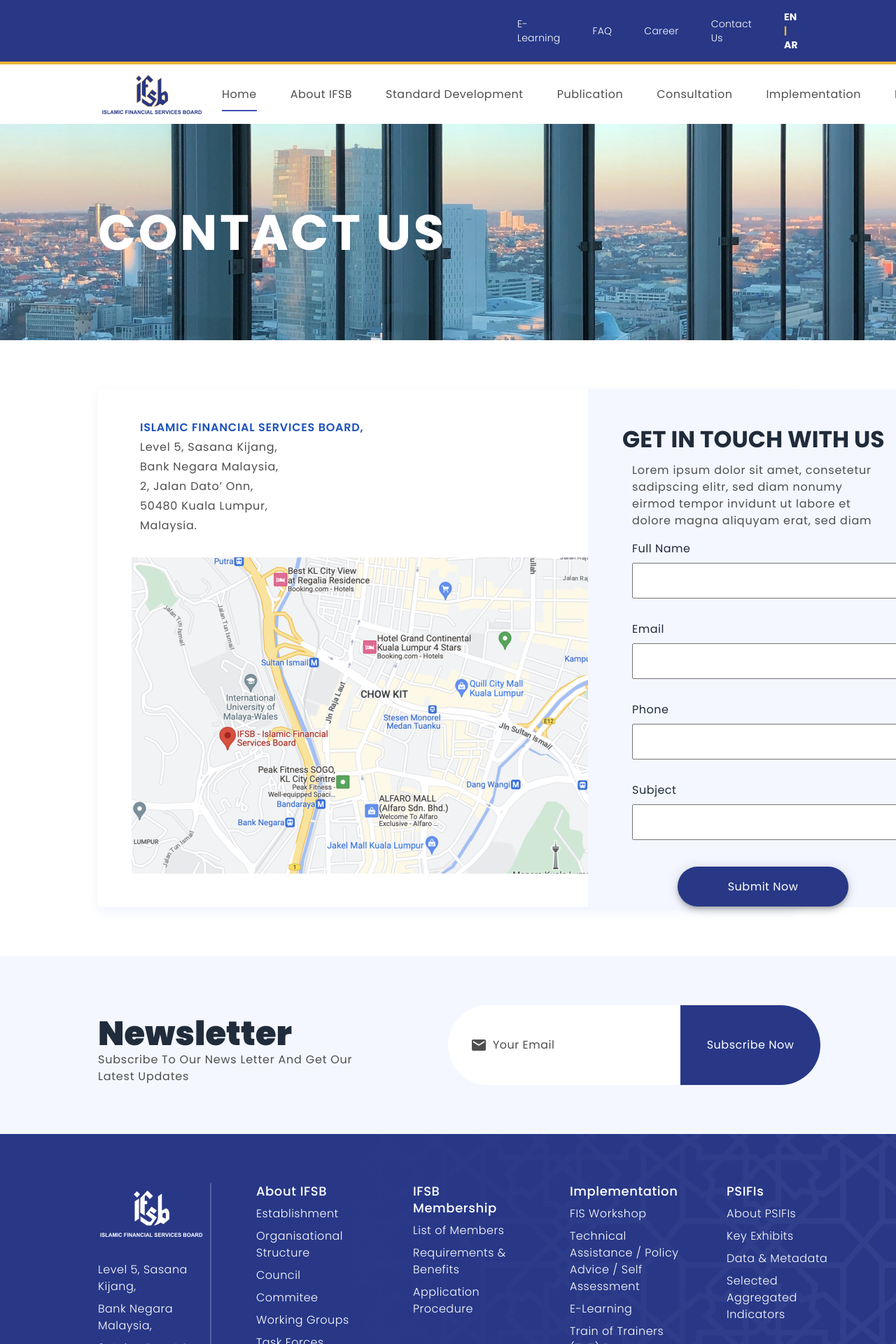
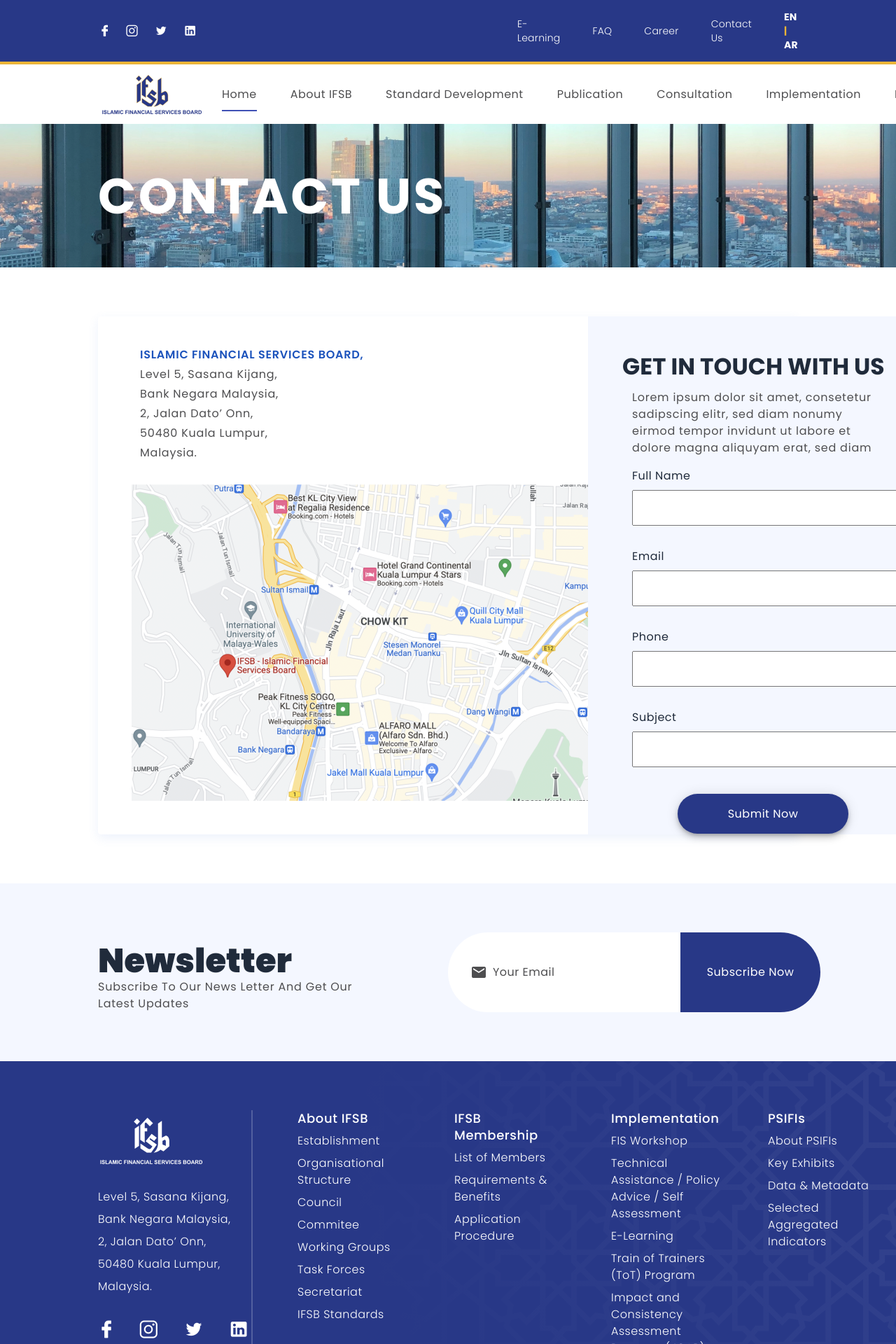
Before and after one commit to SyafiqNordin/frontend_test_seetru_studio, an Angular app: page /contact-us in a window 1280 px wide. Shown: the top 1920 px of the page at 70% size. Built offline with nearby package versions, Linux system fonts and the light colour scheme; a web font is replaced by a local one.

Commit message:
fixed social media logo and page title container height

```diff
--- a/src/app/components/footer-menu/footer-menu.component.html
+++ b/src/app/components/footer-menu/footer-menu.component.html
@@ -12,7 +12,7 @@
                 <h4 class="poppins-text bold-300 no-margin white-text">Malaysia.</h4>
             </div>
             <div class="pt-16">
-                social media
+                <img src="../../../assets/images/menu-footer-social-media.png">
             </div>
         </div>
         <div class="flex-16 flex-column gap-8 pl-64" style="border-left: 2px solid rgba(255, 255, 255, 0.2);">
--- a/src/app/components/page-header/page-header.component.html
+++ b/src/app/components/page-header/page-header.component.html
@@ -1,7 +1,7 @@
 <section class="pl-140 pr-140">
     <div class="flex-row flex-space-between full-height">
         <div class="flex-20 flex-start-center">
-            <i class="fab fa-facebook-f"></i>
+            <img src="../../../assets/images/page-header-social-media.png">
         </div>
         <div class="flex-30 flex-start-center gap-46">
             <p class="poppins-text no-margin white-text bold-300">E-Learning</p>
--- a/src/app/components/page-title-container/page-title-container.component.html
+++ b/src/app/components/page-title-container/page-title-container.component.html
@@ -1,4 +1,4 @@
-<section>
+<section [ngStyle]="{'height': pageTitle === 'ESTABLISHMENT' ? '309px' : '205px'}">
     <div class="flex-start-center full-height ml-140">
         <h1 class="page-title no-margin poppins-text bold-700 white-text">{{ pageTitle }}</h1>
     </div>
--- a/src/app/components/page-title-container/page-title-container.component.scss
+++ b/src/app/components/page-title-container/page-title-container.component.scss
@@ -1,6 +1,5 @@
 :host {
     section {
-        height: 309px;
         background-image: url(../../../assets/images/page-title-container.png);
         background-size: cover;
         background-position: center;
```
Also changed, not shown: src/assets/images/menu-footer-social-media.png (added), src/assets/images/page-header-social-media.png (added).
